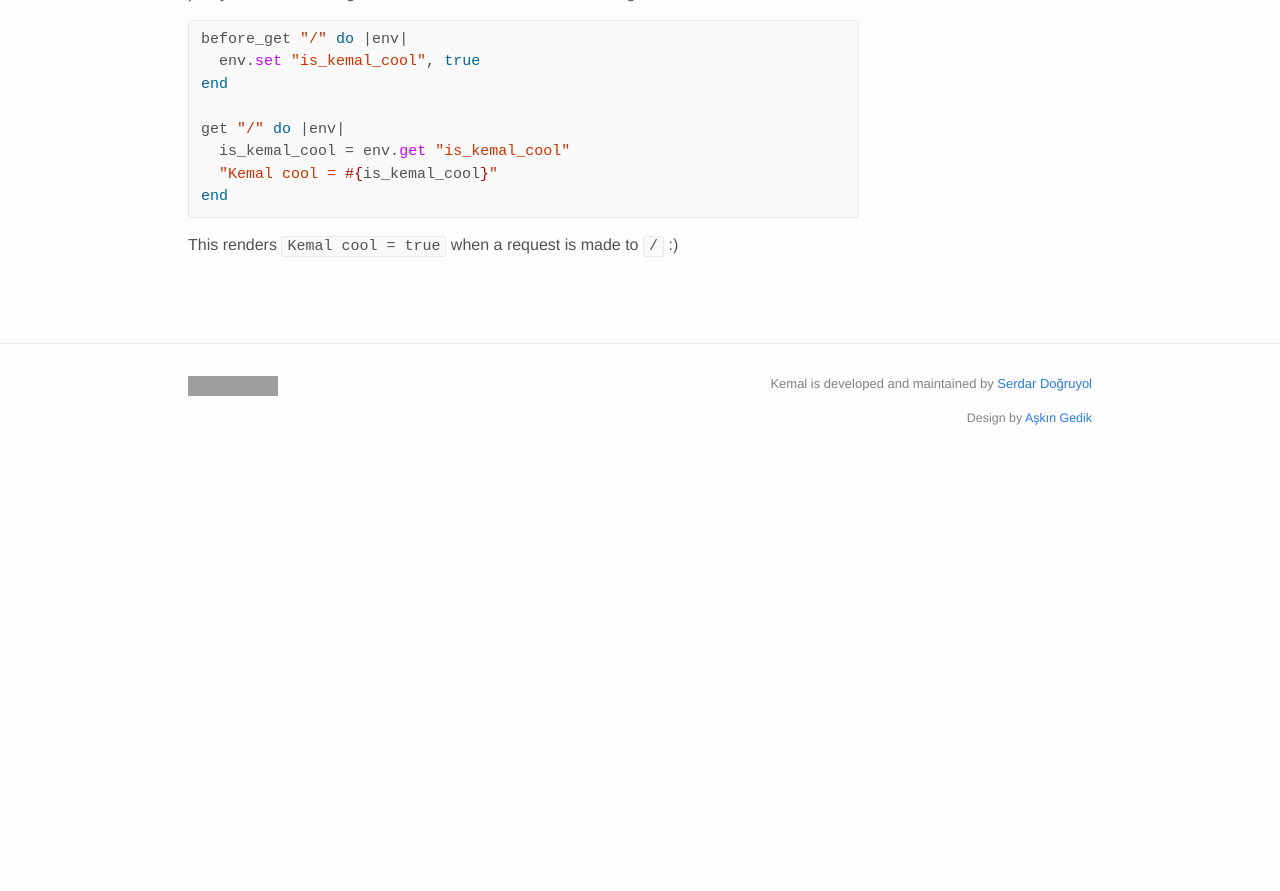
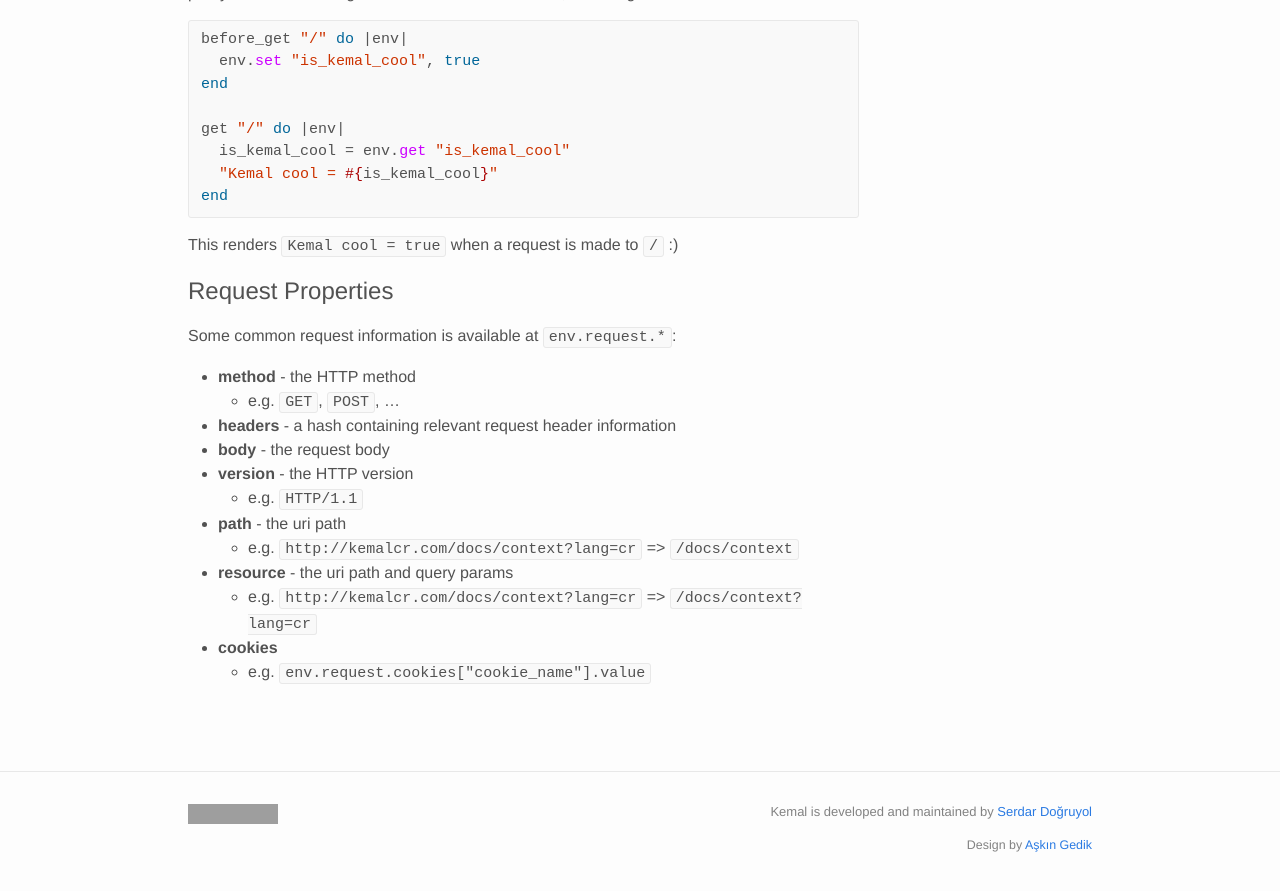
Before and after one commit to kemalcr/kemal, a Jekyll site: the page built from _docs/context.md, in a window 1280 px wide and 900 px high, scrolled down 1172 px. Shown: the top 891 px of the window. Built offline with Jekyll 4.4.1, drawn with Linux system fonts in a browser that asks for light colours; before the commit the page ends 1644 px from its top, so only the background shows below that; grey boxes are pictures that could not be loaded.

Commit message:
Adds request properties section (#221)
* Adds list of request properties

* moves example to sub-bullet for concistency

````diff
--- a/_docs/context.md
+++ b/_docs/context.md
@@ -59,3 +59,20 @@
 ```
 
 This renders `Kemal cool = true` when a request is made to `/` :)
+
+## Request Properties
+
+Some common request information is available at `env.request.*`:
+
+- **method** - the HTTP method
+  - e.g. `GET`, `POST`, ...
+- **headers** - a hash containing relevant request header information
+- **body** - the request body
+- **version** - the HTTP version
+  - e.g. `HTTP/1.1`
+- **path** - the uri path
+  - e.g. `http://kemalcr.com/docs/context?lang=cr` => `/docs/context`
+- **resource** - the uri path and query params
+  - e.g. `http://kemalcr.com/docs/context?lang=cr` => `/docs/context?lang=cr`
+- **cookies**
+  - e.g. `env.request.cookies["cookie_name"].value`
````
